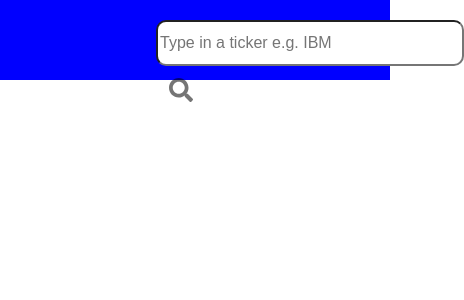
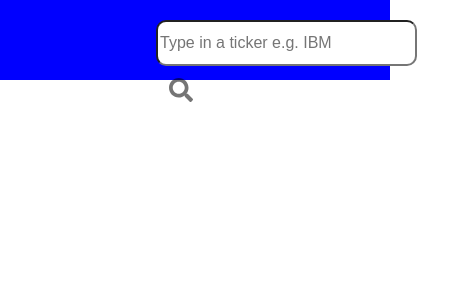
Before and after one commit to jgrant12345/stockNews, a React (Create React App) app in the folder stocknews/: page / in a window 390 px wide. Shown: the top 300 px of the page, 464 px wide, since content can reach past the window. Built offline with nearby package versions, Linux system fonts and the light colour scheme.

Commit message:
fixed search bar responsiveness

```diff
--- a/stocknews/src/index.module.css
+++ b/stocknews/src/index.module.css
@@ -49,7 +49,7 @@
   color: black;
   font-size: 16px;
 
-  width: 300px;
+  width: 30vh;
   height: 40px;
   color: black;
 
```
Also changed, not shown: 1 other file (tests, documents, lock files or other folders).
